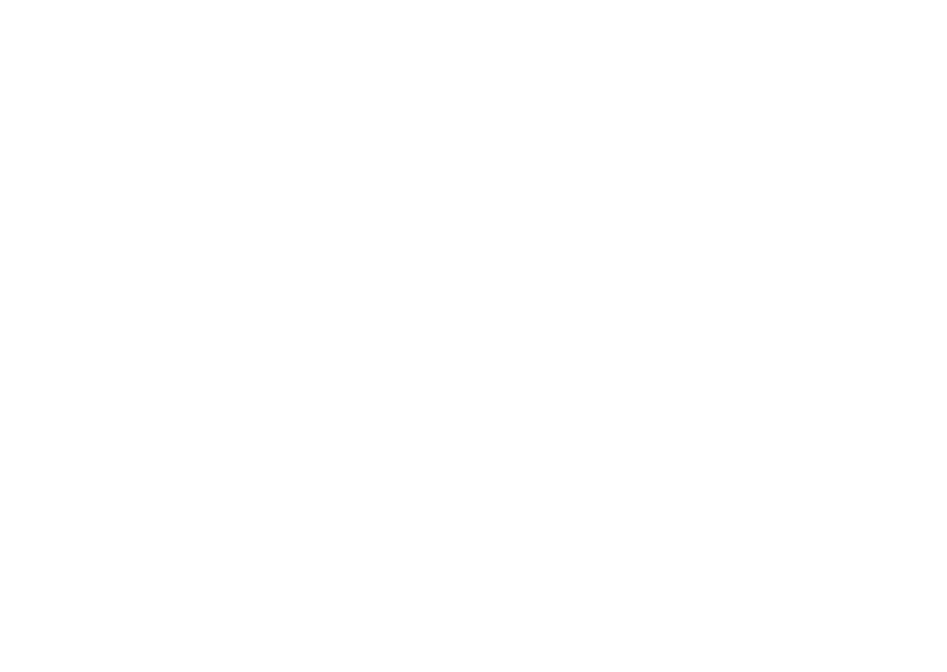
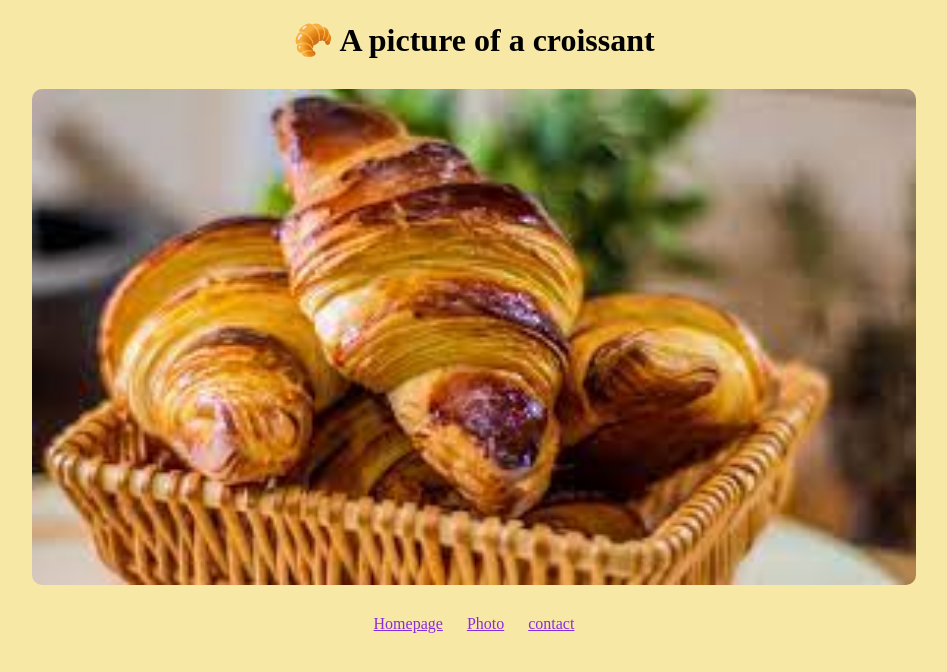
Before and after one commit to Preshyo/Croissant, a plain HTML site: page photo.html in a window 1280 px wide. Shown: the whole page, without its empty margins (166-1113 px from the left). Drawn offline with Linux system fonts and the light colour scheme.

Commit message:
Added some simple texts on the index and contact pages and a photo on the photo page

```diff
--- a/contact.html
+++ b/contact.html
@@ -0,0 +1,23 @@
+<!DOCTYPE html>
+<html lang="en">
+
+<head>
+    <meta charset="UTF-8">
+    <meta name="pastry" content="croissant pastry,buttery, flaky, viennoiserie pastry">
+    <meta http-equiv="X-UA-Compatible" content="ie=edge">
+    <link rel="stylesheet" href="/style.css" />
+    <title>contact us for croissant</title>
+</head>
+
+<body>
+    <h1>🥐 Contact us </h1>
+    <p>To contact croissant.com, please email us at
+        <a href="mailto:hello@croissant.com">hello@croissant.com</a> for more info </p>
+    <div>
+        <a href="/index.html" class="link">Homepage</a>
+        <a href="/photo.html" class="link">Photo</a>
+        <a href="/contact.html" class="link">contact</a>
+    </div>
+</body>
+
+</html>
--- a/photo.html
+++ b/photo.html
@@ -0,0 +1,23 @@
+<!DOCTYPE html>
+<html lang="en">
+
+<head>
+    <meta charset="UTF-8">
+    <meta name="croissant" content="croissant pastry,buttery, flaky, viennoiserie pastry">
+    <meta http-equiv="X-UA-Compatible" content="ie=edge">
+    <link rel="stylesheet" href="/style.css" />
+    <title>A perfect Croissant</title>
+</head>
+
+<body>
+    <h1>🥐 A picture of a croissant</h1>
+    <img src="/images/yummy-croissant.jpg" alt="delicious-Croissant" class="croissant-photo" />
+    <div>
+        <a href="/index.html" class="link">Homepage</a>
+        <a href="/photo.html" class="link">Photo</a>
+        <a href="/contact.html" class="link">contact</a>
+    </div>
+
+</body>
+
+</html>
--- /dev/null
+++ b/style.css
@@ -0,0 +1,27 @@
+body{
+    background-color: #f8e8a6;
+}
+h1 {
+    text-align: center;
+}
+p{
+    text-align:center;
+}
+div{
+    display: block;
+    text-align: center;
+    margin: 0 10px;
+}
+div a {
+    margin: 0 10px;
+     color: blueviolet;
+}
+.croissant-photo{
+   max-width: 100%;
+   width: 70%;
+    border-radius: 10px;
+    display: block;
+    margin:30px auto;
+
+
+}
```
Also changed, not shown: index.html (+11 -3 lines), images/yummy-croissant.jpg (added).
